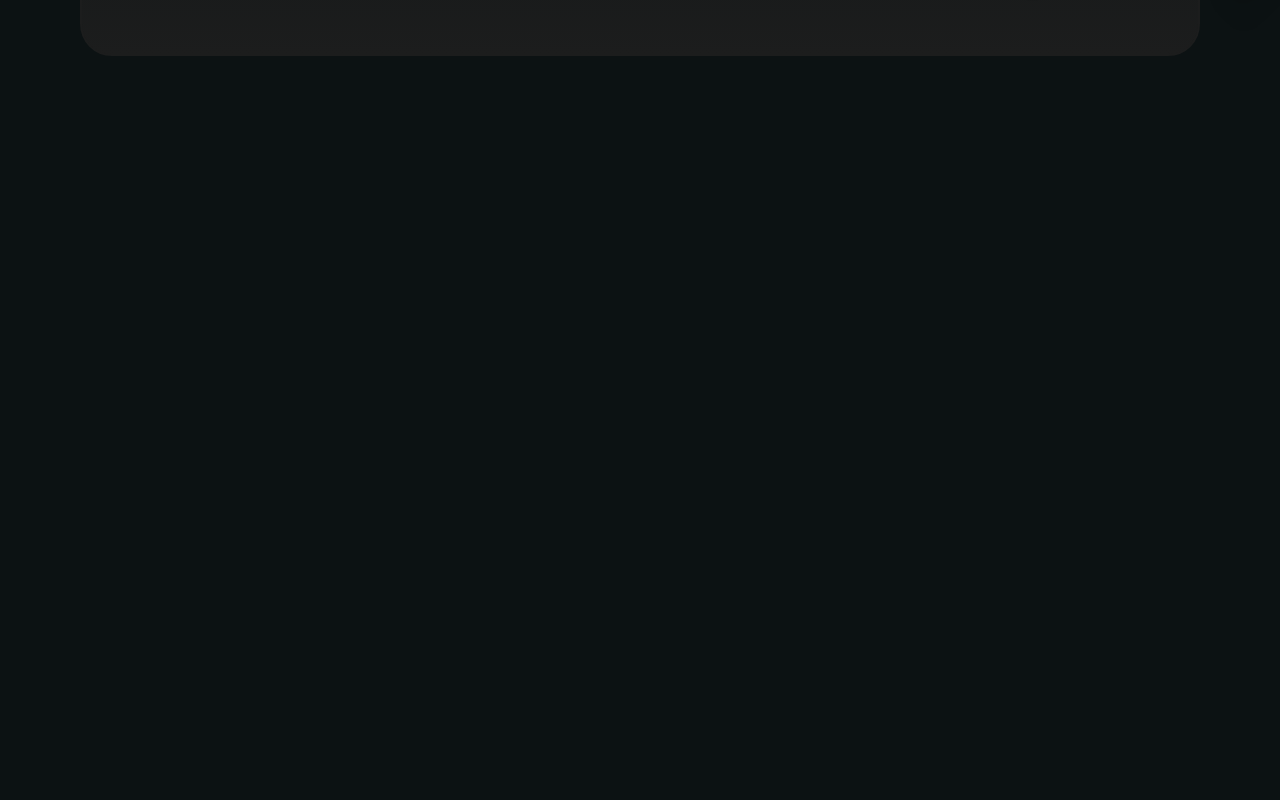
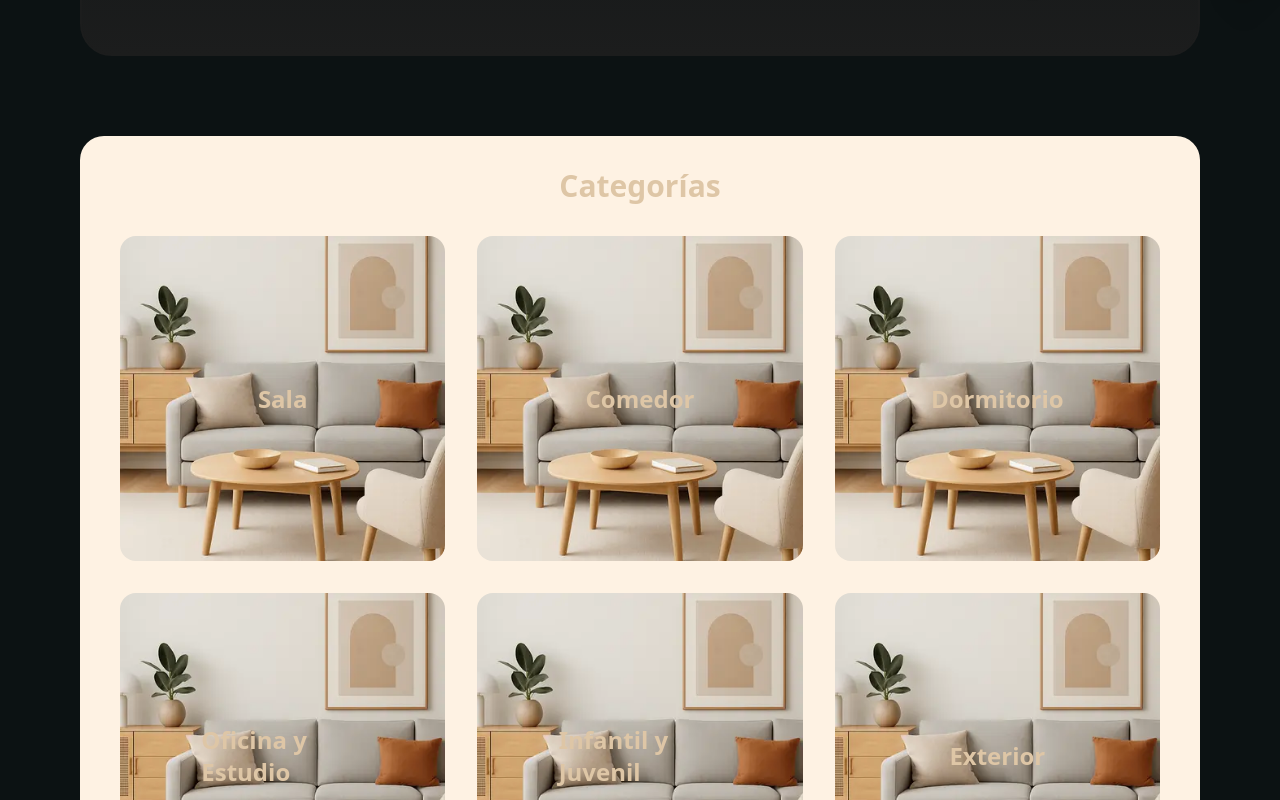
Before and after one commit to Aaron-Ccente/e-commerce-frontend, a React (Vite) app: page / in a window 1280 px wide. Shown: the part 680-1480 px from the top of the page. Built offline with nearby package versions, Linux system fonts and the light colour scheme.

Commit message:
mapeo del arreglo para mostrar todas las categorias

```diff
--- a/src/components/sections/Categories.tsx
+++ b/src/components/sections/Categories.tsx
@@ -3,25 +3,32 @@ import React from 'react'
 function Categories() {
 
     const categorias = [
-        {"categoria_1":"categoria 1"},
-        {"categoria_2":"categoria 2"},
-        {"categoria_3":"categoria 3"},
-        {"categoria_4":"categoria 4"},
-        {"categoria_5":"categoria 5"},
-        {"categoria_6":"categoria 6"},
+        {"name":"Sala", "descripton": "Imagen de sala - ecommerce Furniture"},
+        {"name":"Comedor", "descripton": "Imagen de un comedor - ecommerce Furniture"},
+        {"name":"Dormitorio", "descripton": "Imagen de dormitorio - ecommerce Furniture"},
+        {"name":"Oficina y Estudio", "descripton": "Imagen de estudio y oficina - ecommerce Furniture"},
+        {"name":"Infantil y Juvenil", "descripton": "Imagen de muebles infantiles y juveniles - ecommerce Furniture"},
+        {"name":"Exterior", "descripton": "Imagenes de muebles para exterior - ecommerce Furniture"},
+        {"name":"Almacenamiento", "descripton": "Imagenes de muebles de almacenamiento - ecommerce Furniture"},
+        {"name":"Decoración y Complementos", "descripton": "Imagenes de muebles de decoracion y complementos - ecommerce Furniture"},
+        {"name":"Estilo", "descripton": "Imagenes de muebles modernos con estilo - ecommerce Furniture"},
     ];
 
 
   return (
     <section id='categorias' className='min-h-screen dark:bg-fondoPrincipal-dark w-full px-4 sm:px-10 md:px-20'>
-        <div className='grid grid-cols-3'>
+        <div className='bg-fondoSecundario dark:bg-fondoSecundario-dark rounded-3xl'>
+        <div className='text-center text-3xl dark:text-texto-dark font-bold pt-8 pb-3'>Categorías</div>
+        <div className='grid grid-cols-3 place-items-center gap-8 px-10 max-sm:grid-cols-1 py-5'>
             {categorias.map((element, index)=>
-                <div>
-
+                <div key={index} className='relative'>
+                    <h3 className='absolute top-1/2 left-1/2 -translate-x-1/2 -translate-y-1/2 font-bold text-2xl'>{element.name}</h3>
+                    <img src='/Imagenes/Categorias/Sala.webp' width={400} height={400} alt={element.descripton}
+                    className='rounded-2xl'/>
                 </div>
             )}
         </div>
-
+       </div>
     </section>
   )
 }
```
